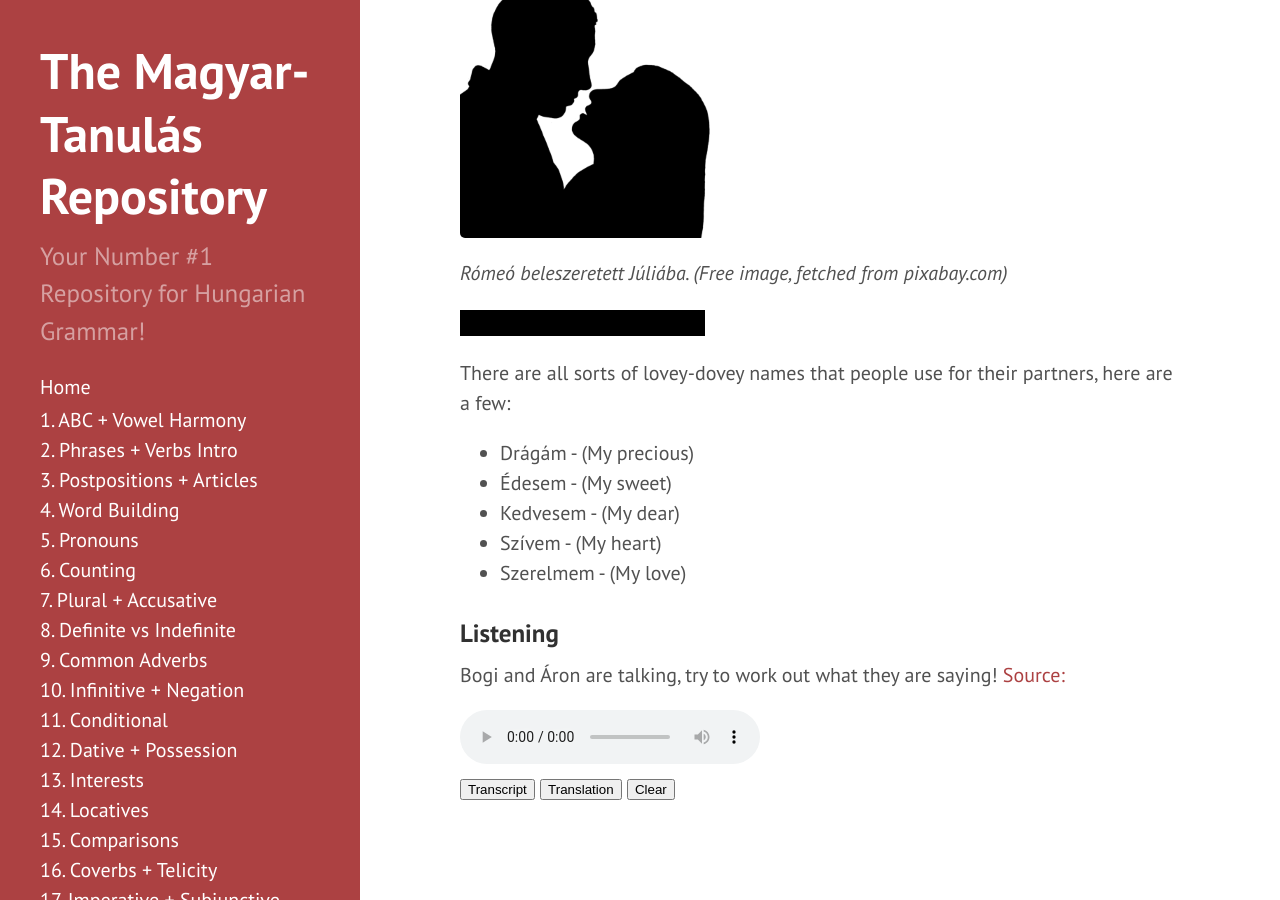
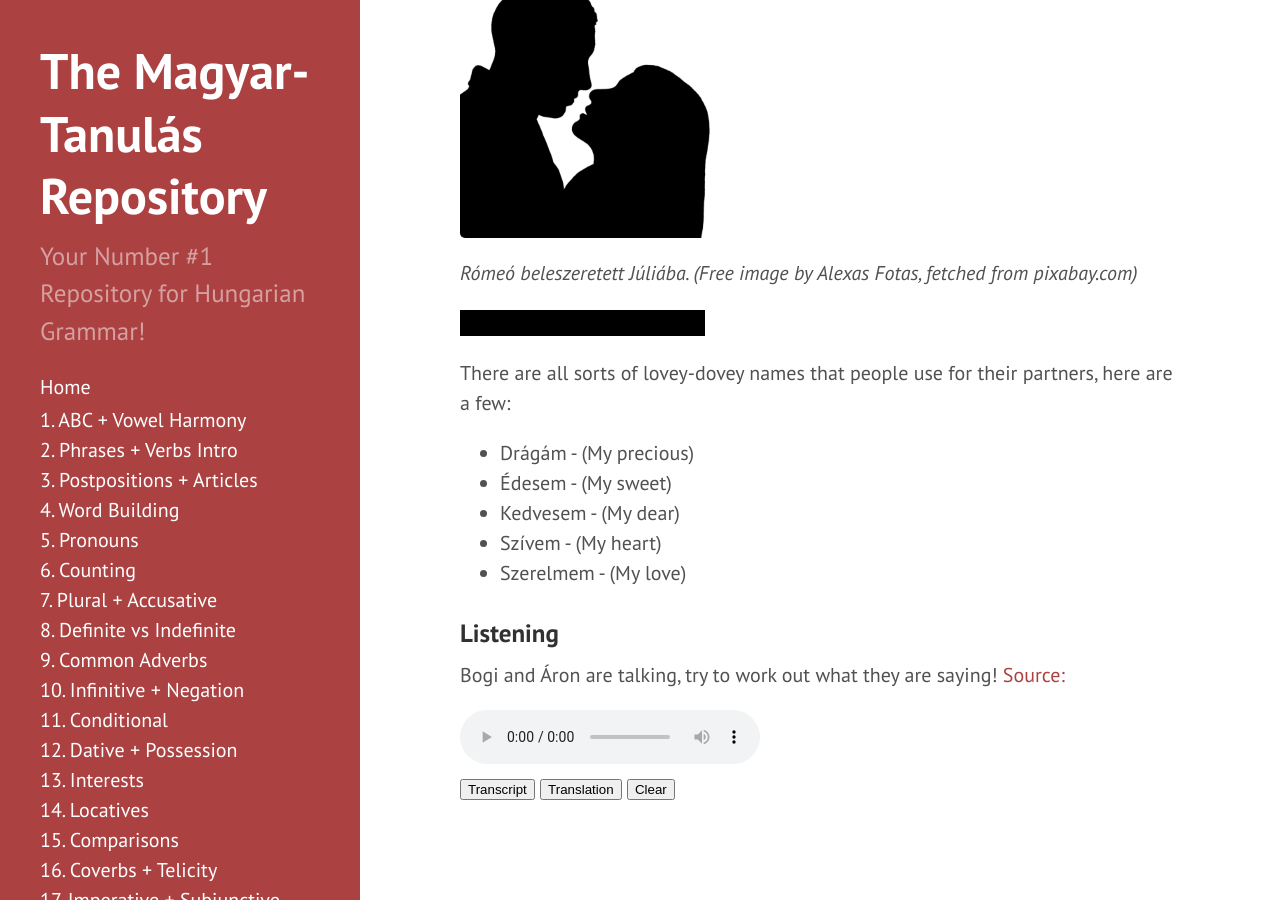
Before and after one commit to Magyartanulas/magyartanulas.github.io, a Jekyll site: the page built from interests.md, in a window 1280 px wide and 900 px high, scrolled down 8280 px. Built offline with Jekyll 4.4.1, drawn with Linux system fonts in a browser that asks for light colours; comment, search, counter and statistics services are not loaded.

Commit message:
Update interests.md

```diff
--- a/interests.md
+++ b/interests.md
@@ -206,7 +206,7 @@ For people one can use `imád` to worship or express stronger love or cherishmen
 `Challenge!`
 ![Szerelmes](https://magyartanulas.github.io/public/lovers.png)
 
-*Rómeó beleszeretett Júliába. (Free image, fetched from pixabay.com)*
+*Rómeó beleszeretett Júliába. (Free image by Alexas Fotas, fetched from pixabay.com)*
 
 <span class="spoiler">Romeó fell in love with Júlia.</span>
 
```
